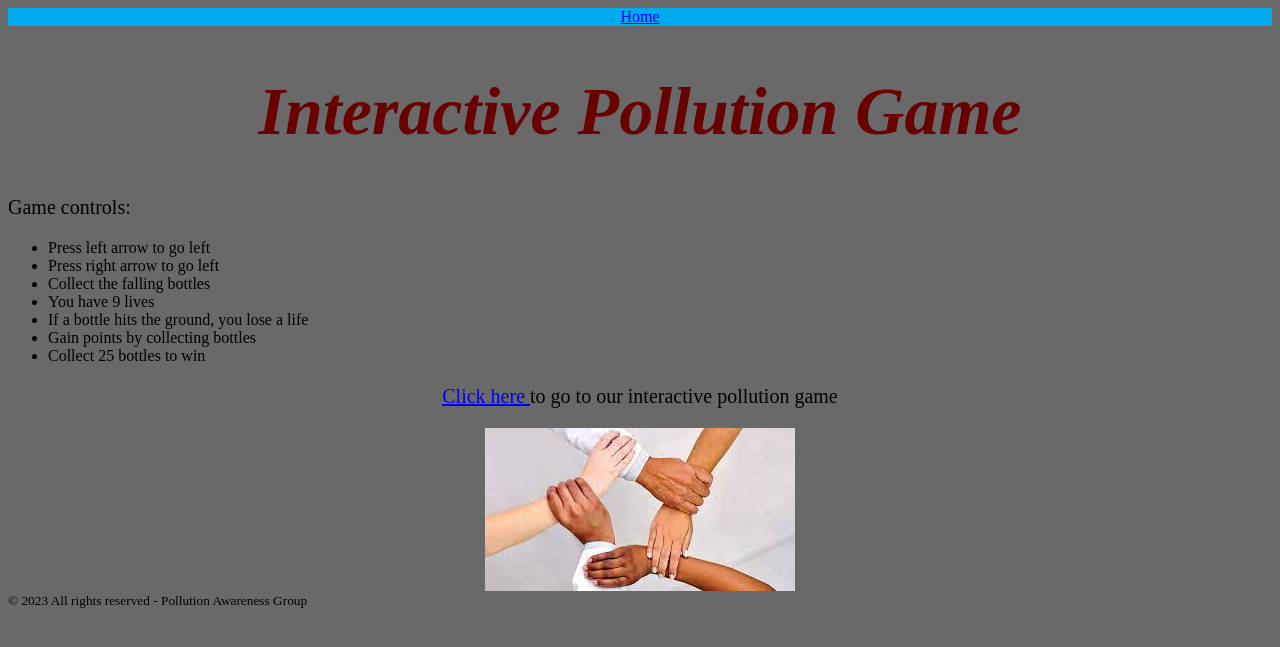
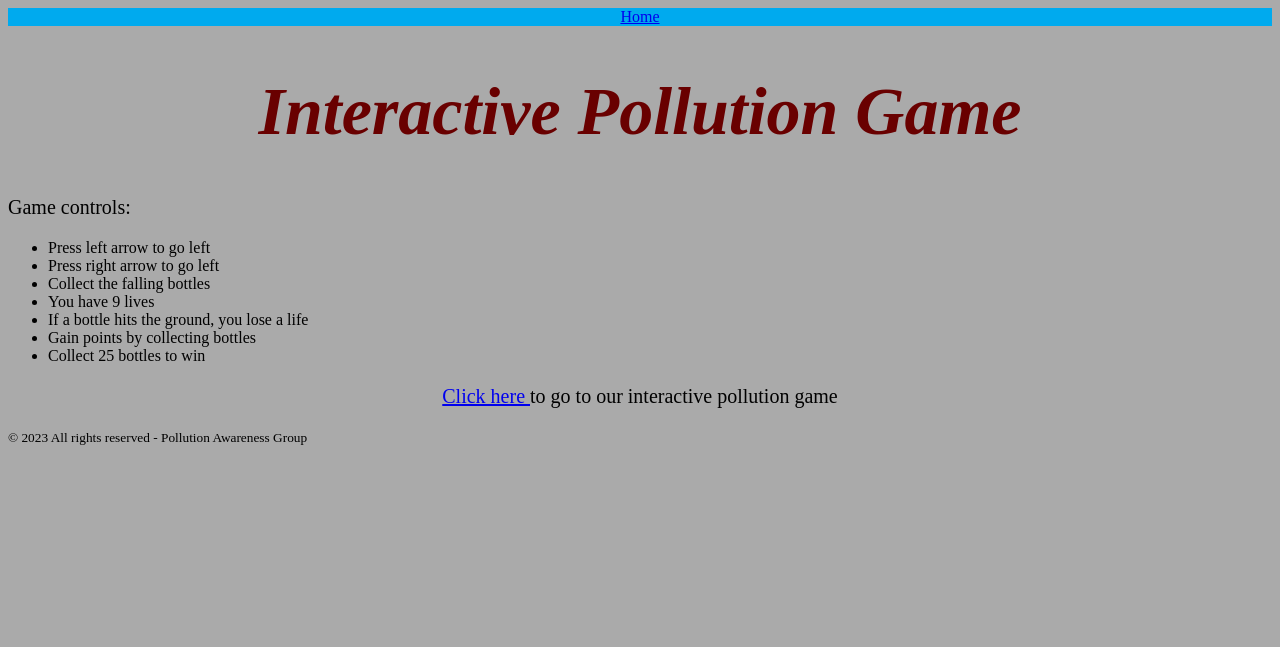
Before and after one commit to LordVanra/ChargerHacks2023, a PHP site: page /game.html in a window 1280 px wide. Shown: the top 647 px of the page. Run offline with PHP 8.4, Linux system fonts and the light colour scheme.

Commit message:
Update style.css

```diff
--- a/style.css
+++ b/style.css
@@ -35,7 +35,7 @@ p{
 	font-size: 125%;
 }
 body{
-	background-color:#696969;
+	background-color:#AAAAAA;
 }
 .center{
 	text-align:center;
@@ -69,3 +69,6 @@ nav{
 	margin:25px;
 	top:9%;
 }
+#popupimage{
+	display: none;
+}
```
